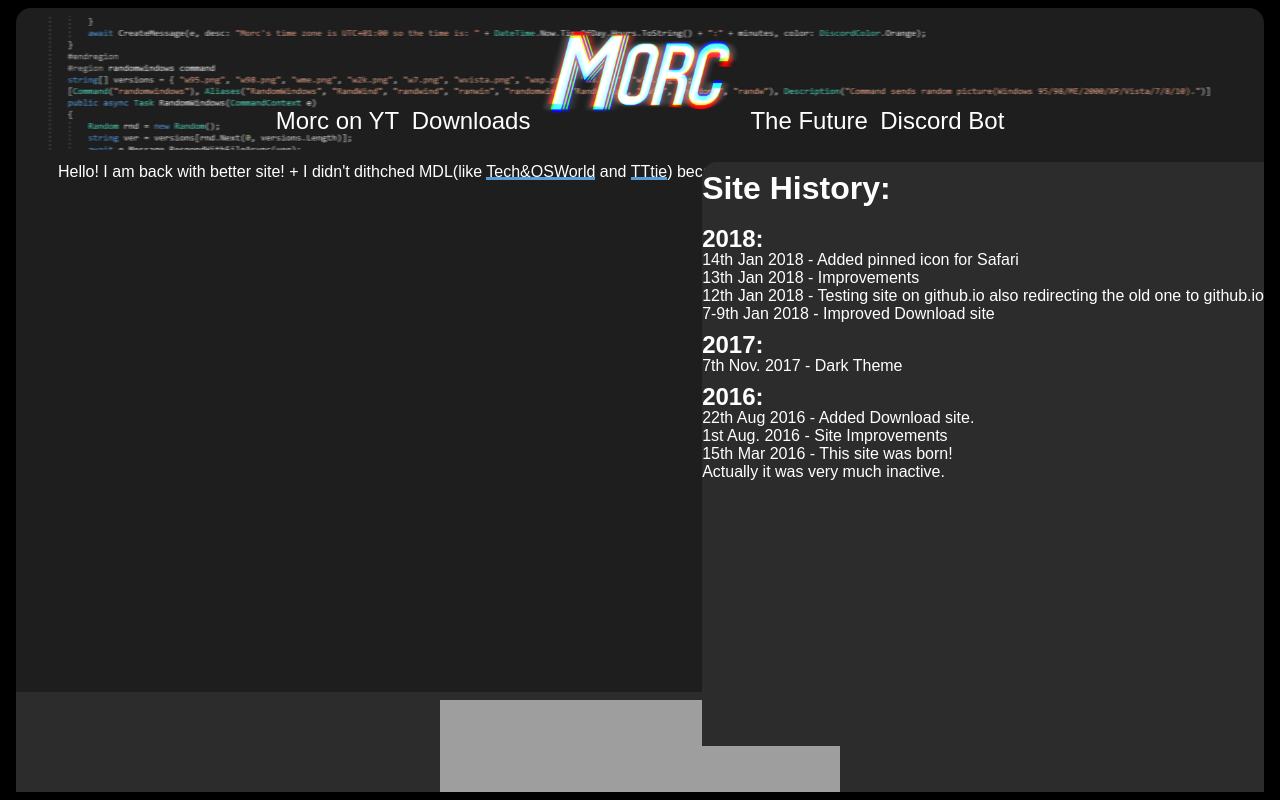
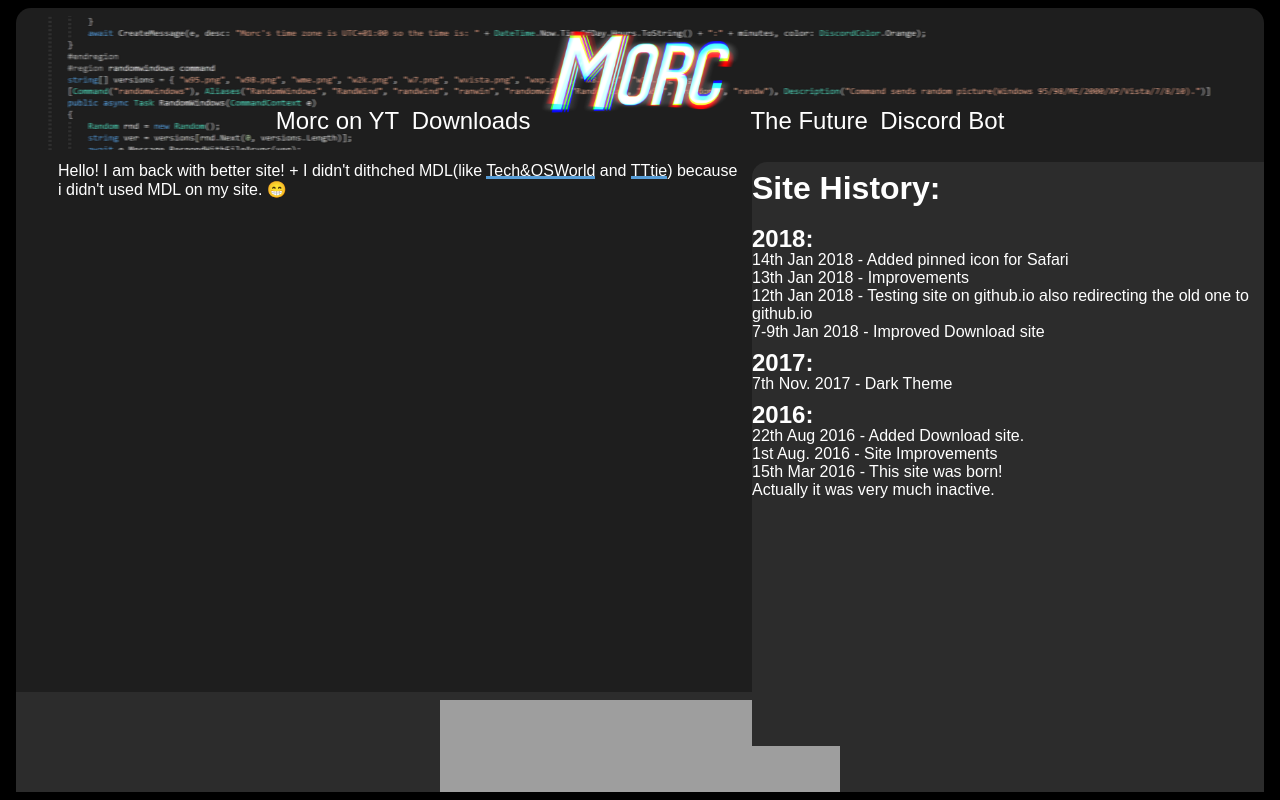
Before and after one commit to TheMorc/themorc.github.io, a plain HTML site: page index.html in a window 1280 px wide. Drawn offline with Linux system fonts and the light colour scheme; a web font is replaced by a local one.

Commit message:
updatt for sidebar

```diff
--- a/assets/css.css
+++ b/assets/css.css
@@ -51,13 +51,15 @@ body
   position: absolute;
   margin-right: 16px;
   height: calc(100% - 13.5em);
+  width: 40vw;
   margin-bottom: -100px;
   border-top-left-radius: 15px;
 }
 
 .obsahStranky
 {
-	margin-left: 32px;
+    margin-left: 32px;
+    margin-right: 40vw;
 }
 
 .obsah
```
